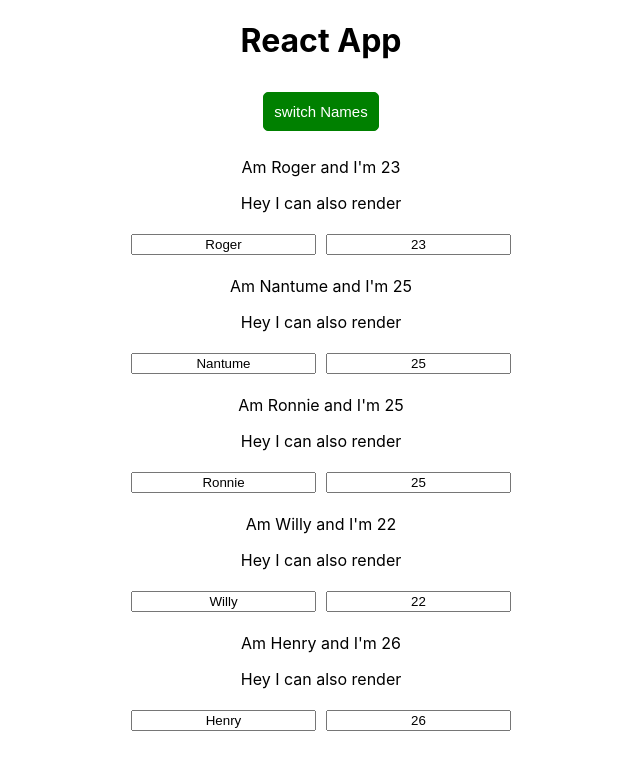
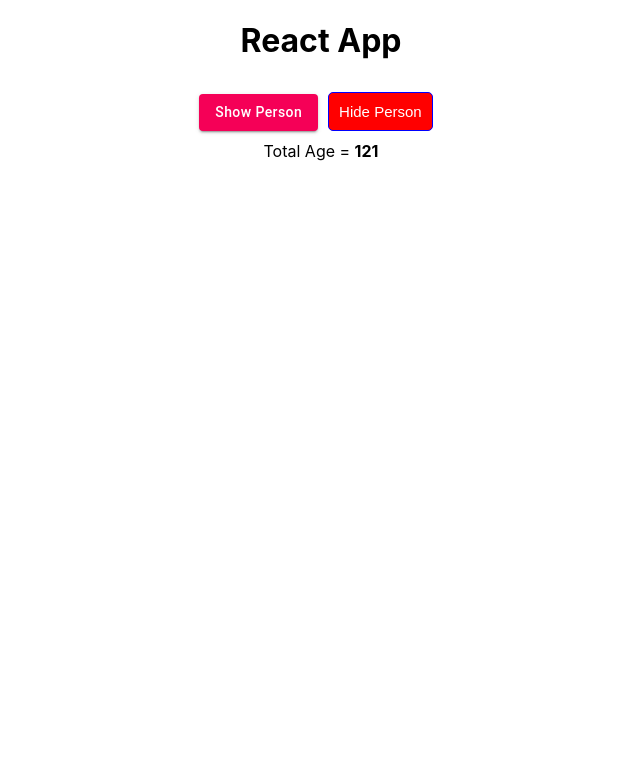
Before and after one commit to Namwanza/complete-react-practice, a React (Create React App) app: page / in a window 1280 px wide. Shown: the top 770 px of the page, without its empty margins (319-959 px from the left). Built offline with nearby package versions, Linux system fonts and the light colour scheme.

Commit message:
outputting styles conditionally

```diff
--- a/package.json
+++ b/package.json
@@ -3,12 +3,14 @@
   "version": "0.1.0",
   "private": true,
   "dependencies": {
+    "@material-ui/core": "^4.11.0",
     "@testing-library/jest-dom": "^4.2.4",
     "@testing-library/react": "^9.5.0",
     "@testing-library/user-event": "^7.2.1",
     "react": "^16.13.1",
     "react-dom": "^16.13.1",
-    "react-scripts": "3.4.1"
+    "react-scripts": "3.4.1",
+    "styled-components": "^5.1.1"
   },
   "scripts": {
     "start": "react-scripts start",
--- a/src/App.css
+++ b/src/App.css
@@ -1,38 +1,3 @@
 .App {
   text-align: center;
 }
-
-.App-logo {
-  height: 40vmin;
-  pointer-events: none;
-}
-
-@media (prefers-reduced-motion: no-preference) {
-  .App-logo {
-    animation: App-logo-spin infinite 20s linear;
-  }
-}
-
-.App-header {
-  background-color: #282c34;
-  min-height: 100vh;
-  display: flex;
-  flex-direction: column;
-  align-items: center;
-  justify-content: center;
-  font-size: calc(10px + 2vmin);
-  color: white;
-}
-
-.App-link {
-  color: #61dafb;
-}
-
-@keyframes App-logo-spin {
-  from {
-    transform: rotate(0deg);
-  }
-  to {
-    transform: rotate(360deg);
-  }
-}
--- a/src/App.js
+++ b/src/App.js
@@ -1,6 +1,25 @@
 import React, { Component } from 'react';
 import './App.css';
-import Person from './Person/Person'
+import Person from './Person/Person';
+import Button from '@material-ui/core/Button';
+import styled from 'styled-components';
+
+const StyledButton = styled.button `
+  background-color: ${props => props.alt ? 'green' : 'red'};
+  border: 1px solid blue;
+  cursor: pointer;
+  padding: 10px;
+  margin: 10px;
+  border-radius: 5px;
+  color: white;
+  font-size: 15px;
+
+  &:hover {
+    background-color: ${props => props.alt ? 'salmon' : 'lightgreen'};
+    color: black;
+    border-radius: 5px;
+  }
+`;
 
 class App extends Component {
   state = {
@@ -11,12 +30,18 @@ class App extends Component {
       {id: 'row4', name: 'Willy', age: 22},
       {id: 'row5', name: 'Henry', age: 26}
     ],
-    showPerson: true
+    showPerson: false
   }
 
   showPersonHandler = () => {
     this.setState({
-      showPerson: !this.state.showPerson
+      showPerson: true
+    })
+  }
+
+  hidePersonHandler = () => {
+    this.setState({
+      showPerson: false
     })
   }
 
@@ -39,16 +64,6 @@ class App extends Component {
   }
 
   render () {
-    // line styles
-    const buttonOne = {
-      backgroundColor: 'green',
-      padding: '10px',
-      margin: '10px',
-      border: '1px solid green',
-      borderRadius: '5px',
-      color: 'white',
-      fontSize: '15px'
-    }
 
     const totalAge = this.state.persons.reduce((age, person) => age + person.age, 0)
 
@@ -56,10 +71,19 @@ class App extends Component {
     return (
       <div className="App">
          <h1>React App</h1>
-         <button
-            style={buttonOne}
+
+          <Button
+            variant="contained"
+            color = 'secondary'
             onClick = {this.showPersonHandler}
-            >switch Names</button>
+            style = {{ textTransform: "capitalize"  }}>
+              show Person
+          </Button>
+          <StyledButton
+
+              alt={this.state.showPerson}
+              onClick = {this.hidePersonHandler}
+            >Hide Person</StyledButton>
 
         {
           this.state.showPerson ?
--- a/src/Person/Person.js
+++ b/src/Person/Person.js
@@ -1,20 +1,39 @@
 import React from 'react';
 import person from  "./Person.css";
+import TextField from '@material-ui/core/TextField'
 
 const Person = (props) => {
     const styles = {
-        margin: '5px',
+        margin: '10px',
         textAlign: 'center'
     }
+
+//    1. Material UI designs
+//    2. Bootstraps
+//    3. Styled components
     return (
       <div>
         <p>Am <span>{props.name}</span> and I'm {props.age} </p>
         <p> {props.children} </p>
         <div className="Person">
-          <input
+            <TextField
+                variant="outlined"
+                label = "Name"
+                style={styles}
+                value={props.name}
+                onChange={props.change}
+            />
+
+            <TextField
+                variant="outlined"
+                label = "Age"
+                style={styles}
+                value={props.age}
+                onChange={props.change}
+            />
+          {/* <input
               type="text"
-              value={props.name}
-              onChange={props.change}
+
               style={styles}
           />
           <input
@@ -22,7 +41,7 @@ const Person = (props) => {
               value={props.age}
               style={styles}
               onChange={props.change}
-          />
+          /> */}
           </div>
       </div>
     )
```
Also changed, not shown: 2 other files (tests, documents, lock files or other folders).
